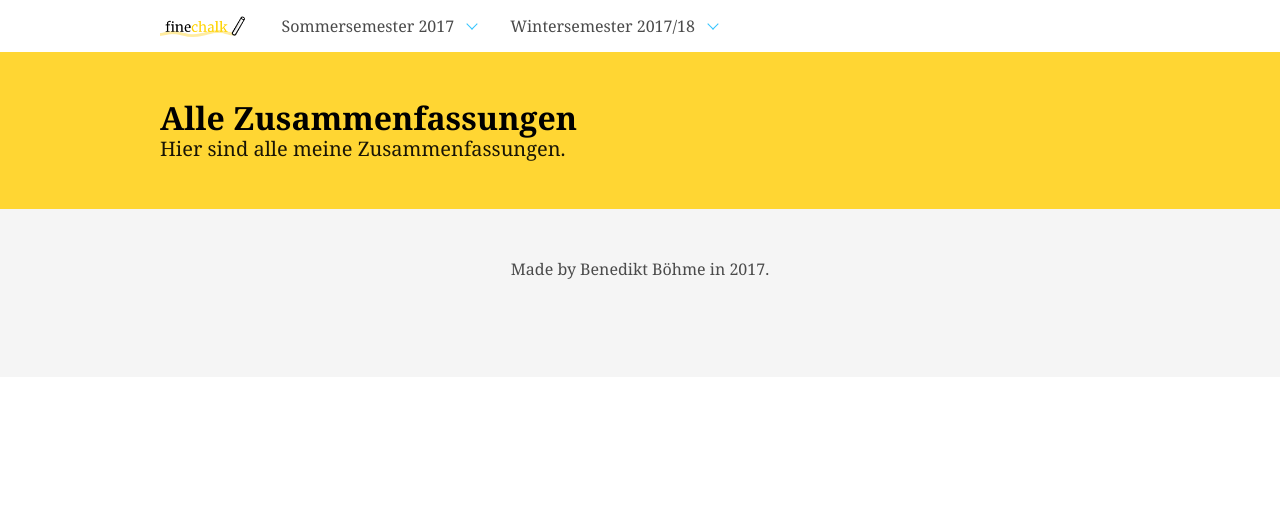
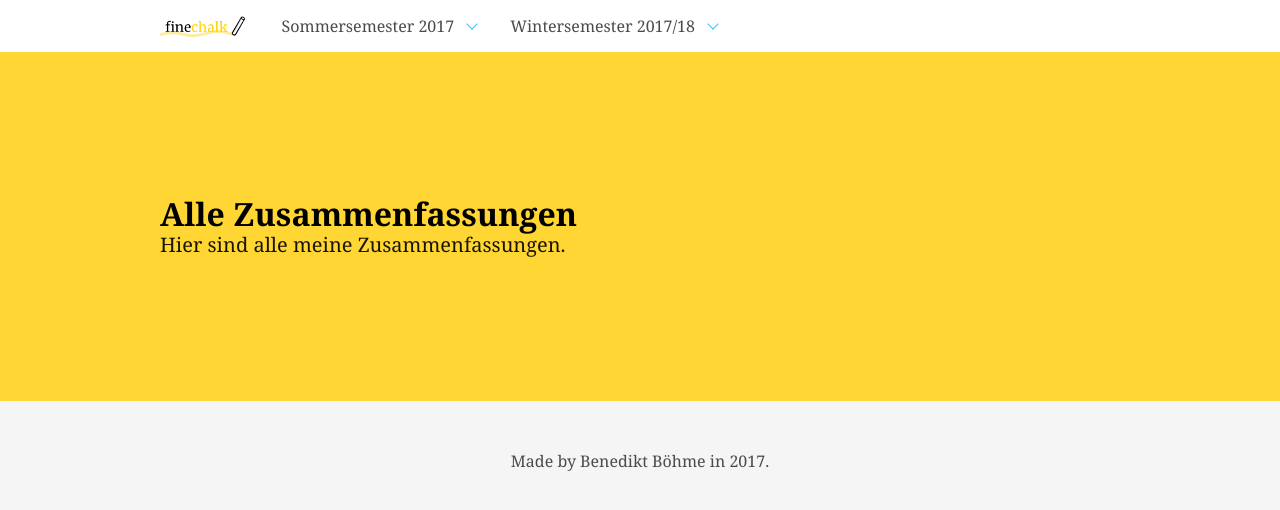
Before and after one commit to B3NB/fine-chalk, a Jekyll site: the page built from index.html, in a window 1280 px wide. Shown: the top 510 px of the page. Built offline with Jekyll 4.4.1, drawn with Linux system fonts in a browser that asks for light colours; nearby versions of some CDN libraries.

Commit message:
bigger hero

```diff
--- a/_layouts/home.html
+++ b/_layouts/home.html
@@ -2,7 +2,7 @@
 layout: default
 ---
 
-<section class="hero is-primary">
+<section class="hero is-primary is-medium">
   <div class="hero-body">
     <div class="container">
       <h1 class="title">Alle Zusammenfassungen</h1>
```
